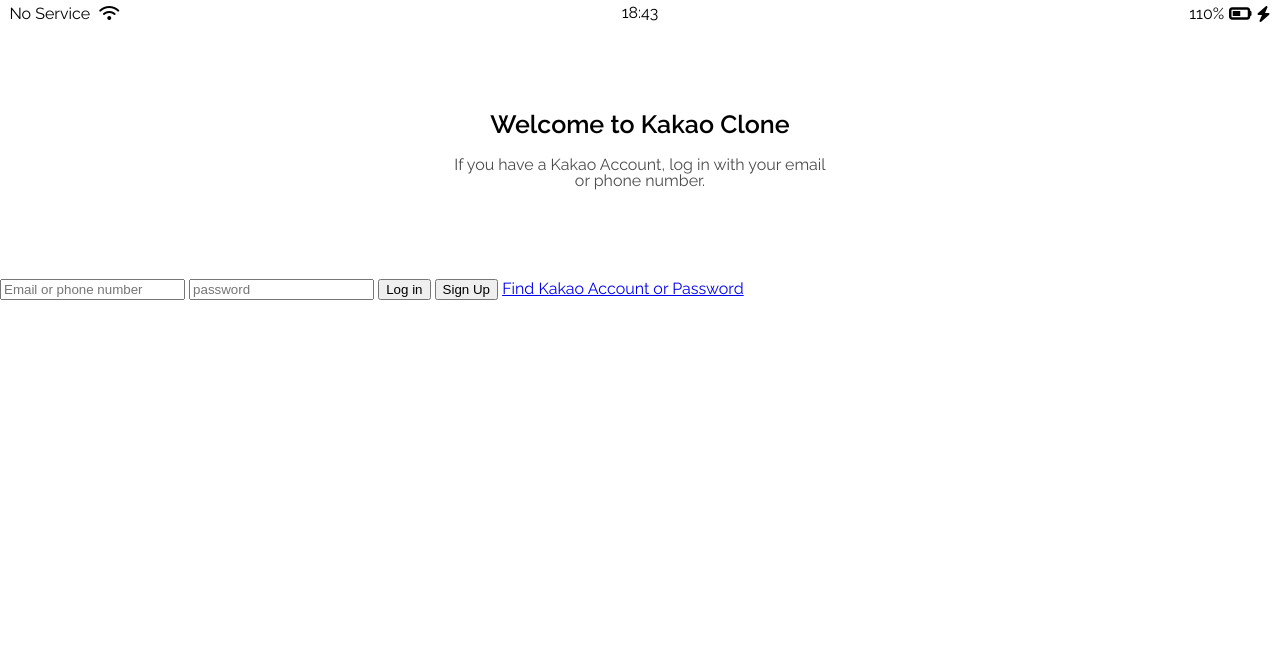
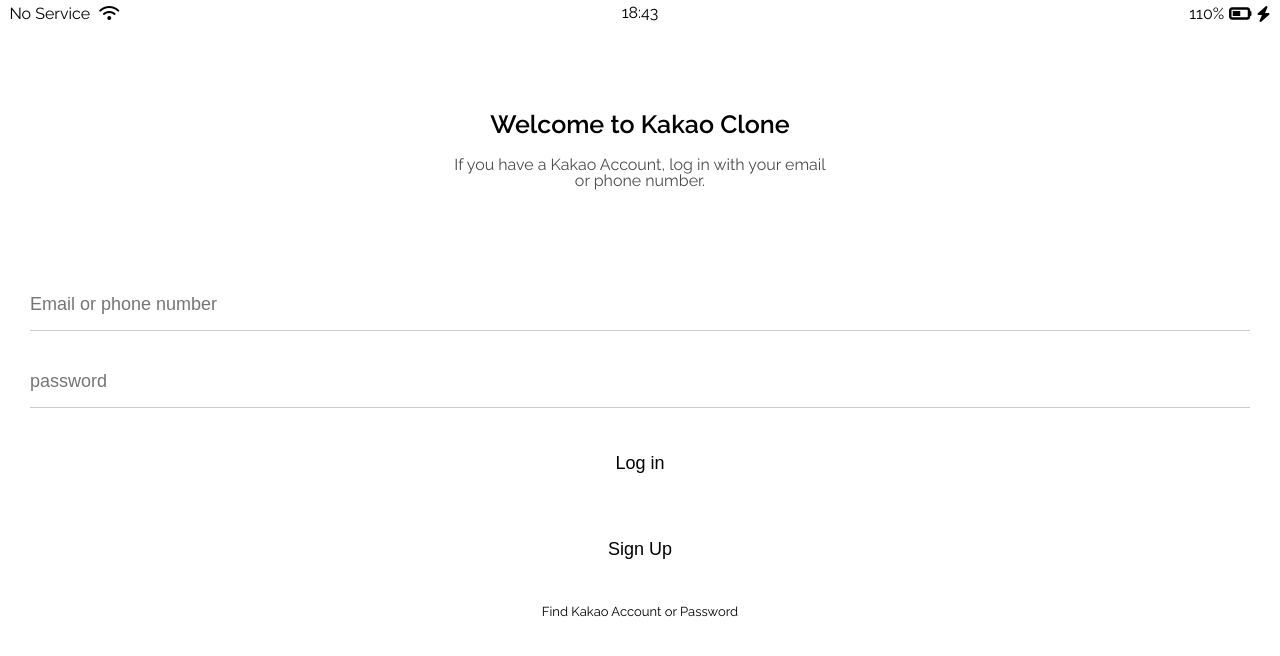
Before and after one commit to hhyunjju/kokoa-clone-2023, a plain HTML site: page index.html in a window 1280 px wide. Drawn offline with Linux system fonts and the light colour scheme.

Commit message:
by.6.8_created_firstpage
첫번째 화면 완성!

```diff
--- a/css/reset.css
+++ b/css/reset.css
@@ -46,3 +46,6 @@ table {
 	border-collapse: collapse;
 	border-spacing: 0;
 }
+a, input:focus{
+	outline: none;
+}
--- a/css/styles.css
+++ b/css/styles.css
@@ -1,6 +1,7 @@
 @import "reset.css";
 @import url('https://fonts.googleapis.com/css2?family=Homemade+Apple&family=Raleway:wght@400;600&display=swap');
 @import "status-bar.css";
+@import "variables.css";
 /* 이렇게 하면 style.css파일은 다른 css파일을 추가하는 파일로 사용가능 */
 body {
     font-family: 'Homemade Apple', cursive;
@@ -25,3 +26,47 @@ body {
     width: 30%;
     opacity:0.7;
 }
+
+.login-form{
+    display:flex;
+    flex-direction: column;
+    margin: 0px 30px;
+}
+.login-form input{
+    padding: 15px 0px;
+    border: none;
+    font-size: 18px;
+    margin-bottom: 25px;
+    transition: border-color 1s ease-in-out;
+}
+
+.login-form input:not([type="submit"]){
+    border-bottom: 1px solid rgba(0,0,0,0.2);
+}
+
+/* input의 border없애기-> 밑줄그어주기
+placeholder에 쓰인 글자들 색 연하게 만들기 */
+.login-form input::placeholder{
+    opacity:rgba(0,0,0,0.4);
+}
+/* input type이 text나 password일 때만 적용되도록 하기 */
+.login-form input:focus{
+    border-color:var(--yellow);
+}
+/* not을 통해서 나머지 border자체를 없애주면 focus색상을 따로 설정해줄 필요가 없어진다. border자체가 나머지것들은 없으니까. */
+
+.login-form input[type="submit"]{
+    background-color: var(--yellow);
+    cursor: pointer;
+    padding:20px;
+    border-radius: 5px;
+}
+/* form{
+    text-align: center;
+} 링크 색상도 바꿔주고 하려면 링크로 특정하는게 편리*/
+.login-form a{
+    text-align: center;
+    text-decoration: none;
+    color:inherit;
+    font-size: 13px;
+}
```
